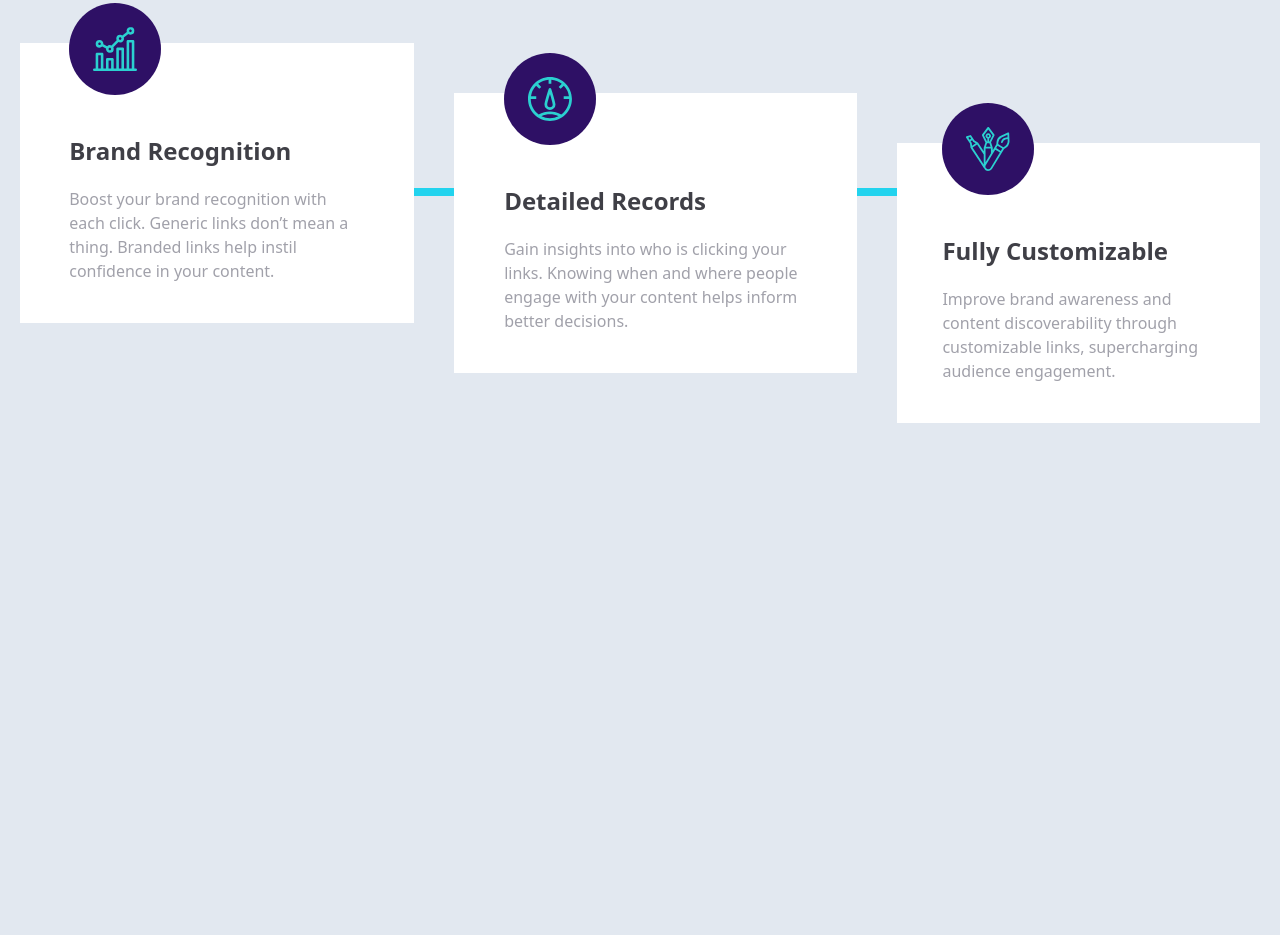
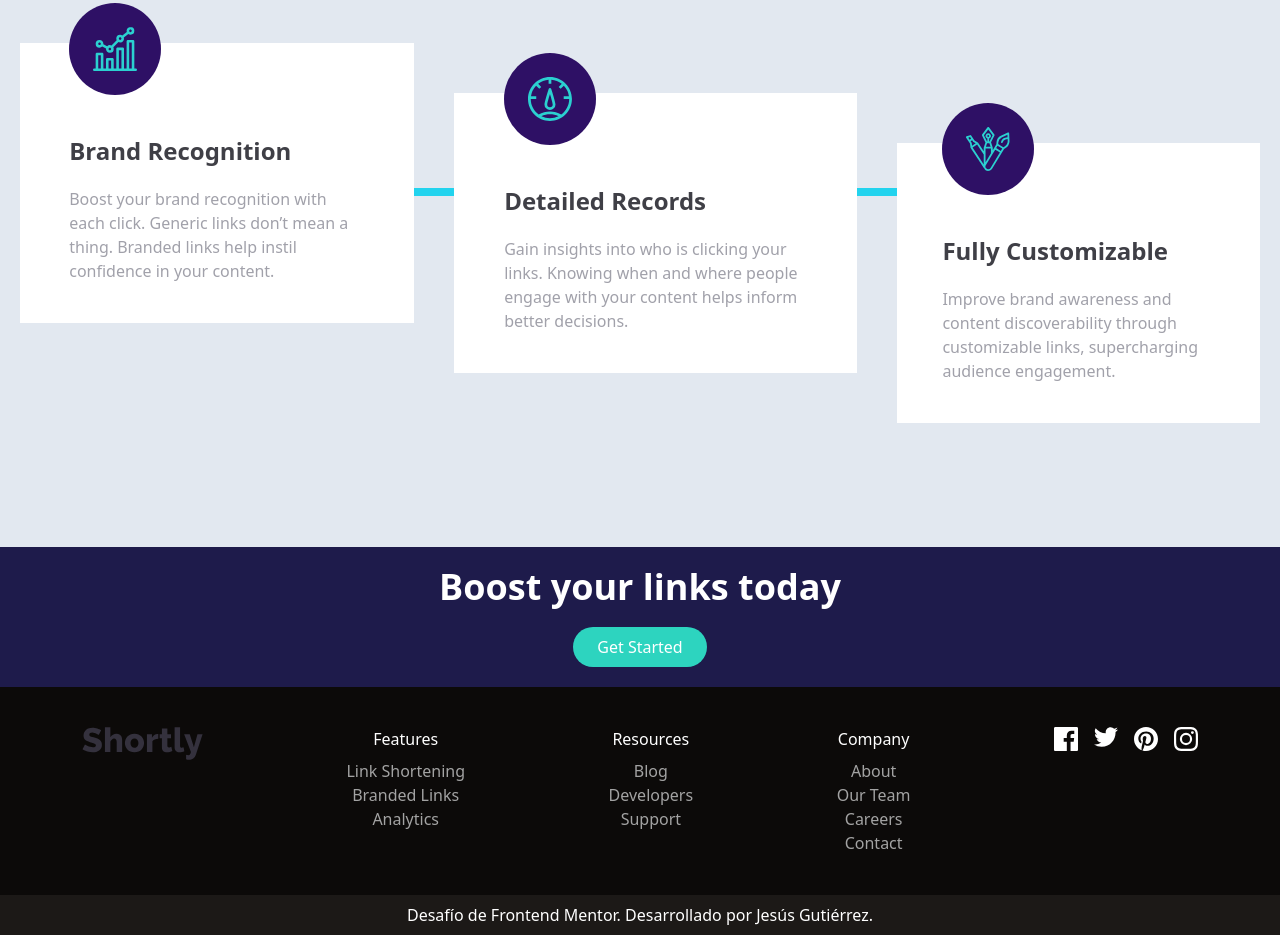
Before and after one commit to Xeuz27/url-shortening-app, a plain HTML site: page index.html in a window 1280 px wide. Shown: the part 1059-1994 px from the top of the page. Before the commit the page ends 1482 px from the top, so only its background shows below. Drawn offline with nearby package versions, Linux system fonts and the light colour scheme.

Commit message:
feat: added two sections outside of container div to get full width

```diff
--- a/index.html
+++ b/index.html
@@ -26,17 +26,13 @@
           <!-- advanced statistics -->
         </section>
       </main>
-      <!-- Boost your links today Get Started Features Link Shortening Branded Links
-      Analytics Resources Blog Developers Support Company About Our Team Careers
-      Contact
-
-      <div class="attribution">
-        Challenge by
-        <a href="https://www.frontendmentor.io?ref=challenge" target="_blank"
-          >Frontend Mentor</a
-        >. Coded by <a href="#">Your Name Here</a>.
-      </div> -->
-    </div>
+      </div>
+      <section class="mt-56 bg-indigo-950 flex flex-col justify-center" id="boost-your-links">
+        <!-- boost-your-links -->
+      </section>
+      <footer id="footer">
+        <!-- footer -->
+      </footer>
 
     <script>
       // Fetch and insert the header content
@@ -51,16 +47,30 @@
         .then((html) => {
           document.getElementById("hero").innerHTML = html;
         });
+        // Fetch and insert the shorten-url content
       fetch("shorten-url.html")
         .then((response) => response.text())
         .then((html) => {
           document.getElementById("shorten-url").innerHTML = html;
         });
+        // Fetch and insert the advanced-statistics content
       fetch("advanced-statistics.html")
         .then((response) => response.text())
         .then((html) => {
           document.getElementById("advanced-statistics").innerHTML = html;
         });
+        // Fetch and insert the boost-your-links content
+        fetch("boost-your-links.html")
+        .then((response) => response.text())
+        .then((html) => {
+          document.getElementById("boost-your-links").innerHTML = html;
+        });
+        // Fetch and insert the footer content
+        fetch("footer.html")
+        .then((response) => response.text())
+        .then((html) => {
+          document.getElementById("footer").innerHTML = html;
+        });
     </script>
   </body>
 </html>
```
